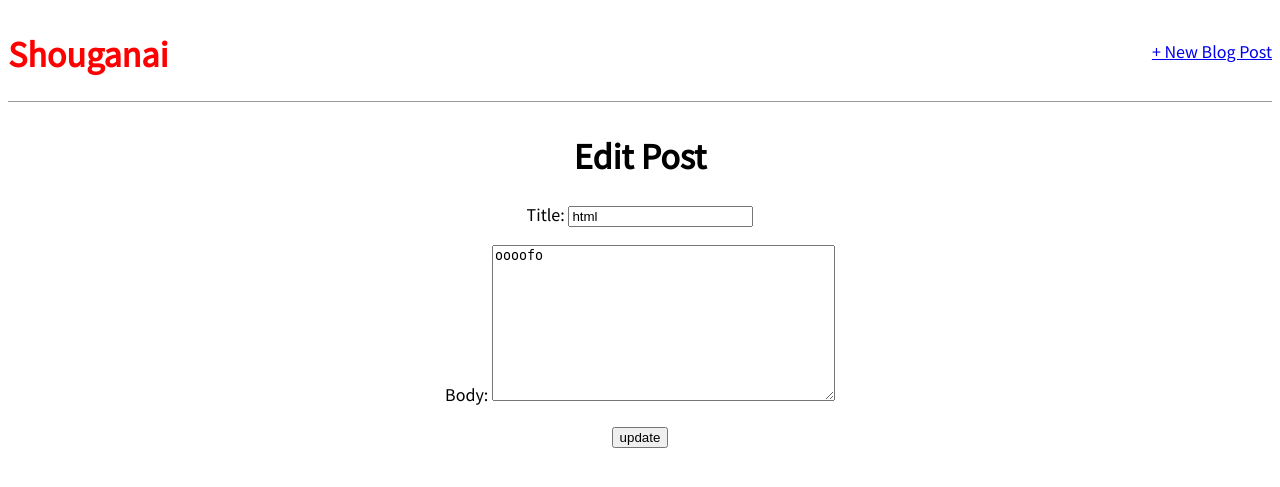
After one commit to ecbishop1055/Shouganai, a Django app: page /posts/1/edit/ in a window 1280 px wide. The commit adds this page. Shown: the top 487 px of the page. Run offline with Django 3.2, Linux system fonts and the light colour scheme; data comes from the database, SQL or seed files in the repository; both versions use the stored data as it was after the commit.

Commit message:
post edit available

```diff
--- a/Shougonai/models.py
+++ b/Shougonai/models.py
@@ -1,4 +1,5 @@
 from django.db import models
+from django.urls import reverse
 
 # Create your models here.
 class Posts(models.Model):
--- a/Shougonai/urls.py
+++ b/Shougonai/urls.py
@@ -1,8 +1,10 @@
 from django.urls import path
-from .views import BlogListView, BlogDetailView, BlogCreateView
+from .views import BlogListView, BlogDetailView, BlogCreateView, BlogUpdateView
 
 urlpatterns= [
-    path('post/new/', BlogCreateView.as_view(), name='post_new'),
+    path('posts/<int:pk>/edit/',
+         BlogUpdateView.as_view(), name='post_edit'),
+    path('posts/new/', BlogCreateView.as_view(), name='post_new'),
     path('posts/<int:pk>/', BlogDetailView.as_view(),
     name='post_detail'),
     path('', BlogListView.as_view(), name='home'),
--- a/Shougonai/views.py
+++ b/Shougonai/views.py
@@ -1,6 +1,6 @@
 from django.shortcuts import render
 from django.views.generic import ListView, DetailView
-from django.views.generic.edit import CreateView
+from django.views.generic.edit import CreateView, UpdateView
 from .models import Posts
 # Create your views here.
 class BlogListView(ListView):
@@ -15,3 +15,8 @@ class BlogCreateView(CreateView):
     model = Posts
     template_name = 'post_new.html'
     fields = ['title', 'author', 'body']
+
+class BlogUpdateView(UpdateView):
+    model = Posts
+    template_name = 'post_edit.html'
+    fields = ['title', 'body']
--- a/templates/post_detail.html
+++ b/templates/post_detail.html
@@ -7,4 +7,6 @@
     <p>{{ posts.body }}</p>
 </div>
 
+<a href="{% url 'post_edit' posts.pk %}">+ Edit Blog Post</a>
+
 {% endblock content %}
--- /dev/null
+++ b/templates/post_edit.html
@@ -0,0 +1,10 @@
+<!DOCTYPE html>
+{% extends 'base.html' %}
+
+{% block content %}
+<h1>Edit Post</h1>
+<form action="" method="post">{% csrf_token %}
+    {{ form.as_p }}
+    <input type="submit" value="update">
+</form>
+{% endblock content %}
```
Also changed, not shown: db.sqlite3.
